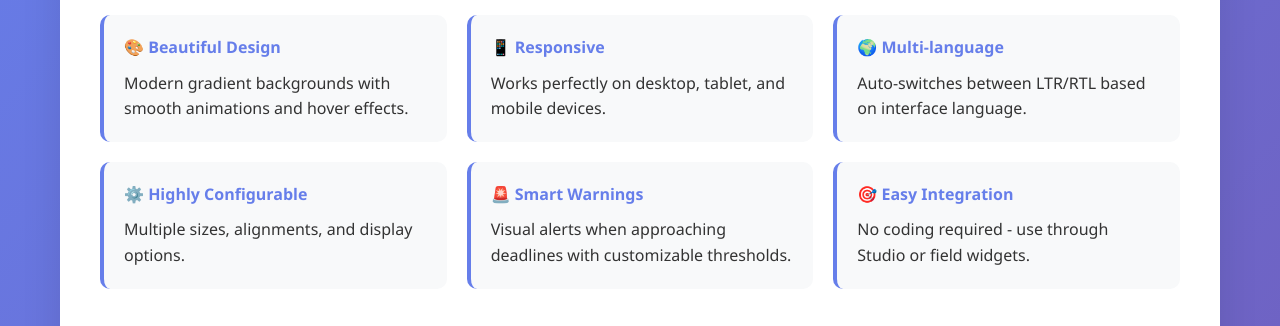
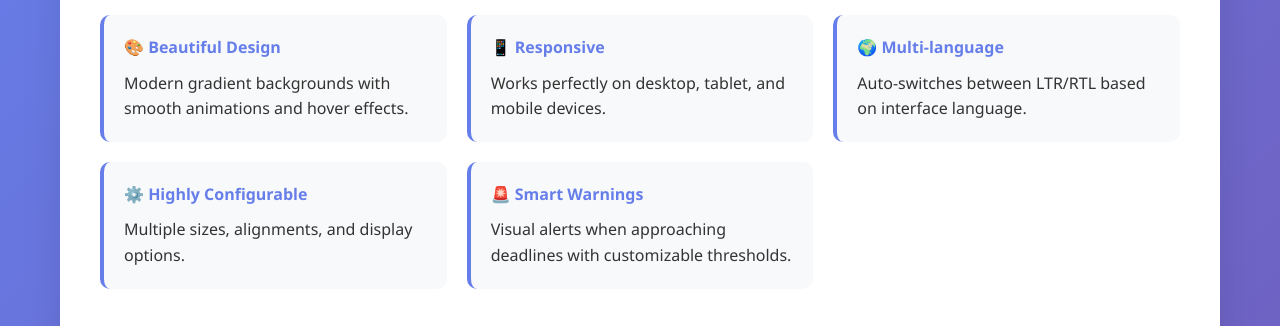
Before and after one commit to Abdo405405/countdown_addon, a plain HTML site: page countdown_widget/static/description/index.html in a window 1280 px wide. Shown: the part 246-572 px from the top of the page. Drawn offline with Linux system fonts and the light colour scheme.

Commit message:
first-commit

```diff
--- a/countdown_widget/static/description/index.html
+++ b/countdown_widget/static/description/index.html
@@ -237,10 +237,6 @@
                         <h4>🚨 Smart Warnings</h4>
                         <p>Visual alerts when approaching deadlines with customizable thresholds.</p>
                     </div>
-                    <div class="feature-card">
-                        <h4>🎯 Easy Integration</h4>
-                        <p>No coding required - use through Studio or field widgets.</p>
-                    </div>
                 </div>
             </div>
 
@@ -340,9 +336,9 @@
                 </div>
             </div>
         </div>
-        <div class="footer">
+        <h2>
             <p><strong>Suitable for Odoo Community and Enterprise</strong></p>
-        </div>
+        </h2>
     </div>
 </body>
 </html>
```
